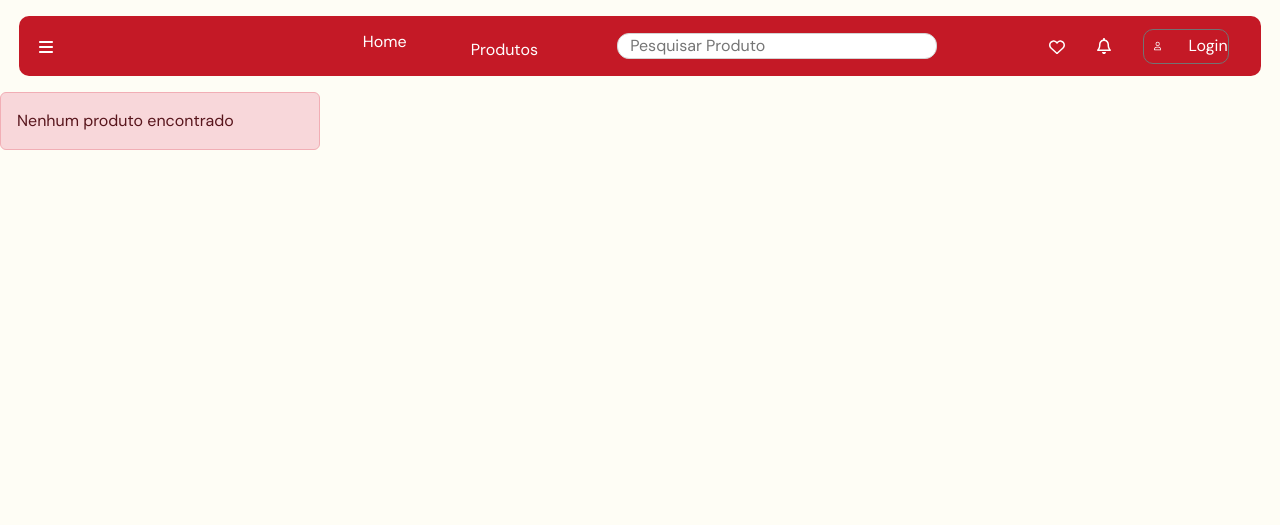
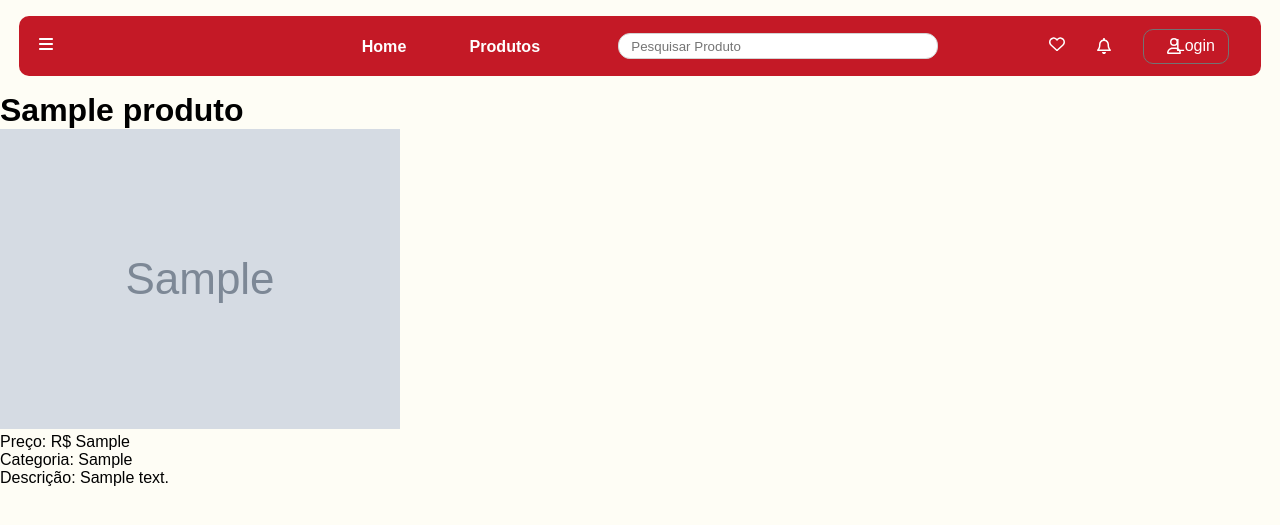
Before and after one commit to CamilaCecilio/projeto-offers, a PHP site: page /infoProduto.php?id=1 in a window 1280 px wide. Shown: the top 525 px of the page. Run offline with PHP 8.4, Linux system fonts and the light colour scheme; tables that the repository leaves empty or names only in its code hold one stand-in row (values such as "Sample post"); grey boxes marked "Sample" are stand-in pictures.

Commit message:
info_produto

```diff
--- a/infoProduto.php
+++ b/infoProduto.php
@@ -1,6 +1,32 @@
 <?php
 // Conexão com o banco de dados
 include "conexaoBD.php";
+
+// Verifica se o parâmetro 'id' está presente na URL
+if (isset($_GET['id'])) {
+    $id_produto = $_GET['id'];
+
+    // Consulta SQL para obter os detalhes do produto pelo ID
+    $sql = "SELECT * FROM produto WHERE id_produto = ?";
+    $stmt = $conn->prepare($sql);
+    $stmt->bind_param("i", $id_produto);
+    $stmt->execute();
+    $result = $stmt->get_result();
+
+    // Verifica se o produto foi encontrado
+    if ($result->num_rows > 0) {
+        $produto = $result->fetch_assoc();
+    } else {
+        echo "Produto não encontrado.";
+        exit;
+    }
+} else {
+    echo "ID do produto não fornecido.";
+    exit;
+}
+
+$limite = 6;
+$contador = 0;
 
 session_start(); // Inicia a sessão (se já não estiver iniciada)
 
@@ -11,12 +37,7 @@ if (isset($_SESSION['nome'])) {
     $nomeUsuario = '<a href="login.php">Login</a>'; // Define um link de login como padrão se o usuário não estiver logado
     $mostrarLogout = false; // Define como falso para não mostrar o dropdown de logout
 }
-
-$result = 0;
-
-
 ?>
-
 
 <!DOCTYPE html>
 <html lang="pt-BR">
@@ -24,23 +45,12 @@ $result = 0;
 <head>
     <meta charset="UTF-8">
     <meta name="viewport" content="width=device-width, initial-scale=1.0">
-    <link rel="preconnect" href="https://fonts.googleapis.com"> <!-- FONTE -->
-    <link rel="preconnect" href="https://fonts.gstatic.com" crossorigin> <!-- FONTE -->
-    <link href="https://fonts.googleapis.com/css2?family=DM+Sans:ital,opsz@0,9..40;1,9..40&display=swap"
-        rel="stylesheet"> <!-- FONTE -->
-    <link rel="preconnect" href="https://fonts.googleapis.com"> <!-- FONTE -->
-    <link rel="preconnect" href="https://fonts.gstatic.com" crossorigin> <!-- FONTE -->
-    <link href="https://fonts.googleapis.com/css2?family=DM+Sans:ital,opsz,wght@0,9..40,700;1,9..40,700&display=swap"
-        rel="stylesheet"> <!-- FONTE -->
-    <link href="https://cdn.jsdelivr.net/npm/bootstrap@5.3.3/dist/css/bootstrap.min.css" rel="stylesheet"
-        integrity="sha384-QWTKZyjpPEjISv5WaRU9OFeRpok6YctnYmDr5pNlyT2bRjXh0JMhjY6hW+ALEwIH" crossorigin="anonymous">
-    <link href="actions/insertProduto.php"> <!-- ARQUIVO INSERT -->
     <link rel="stylesheet" href="css/main.css"> <!-- CSS -->
-    <title>Offers</title>
+    <title>Detalhes do Produto</title>
 </head>
 
 <body>
-    <div id="headid">
+<div id="headid">
         <div id="menu">
             <svg xmlns="http://www.w3.org/2000/svg" height="1em"
                 viewBox="0 0 448 512"><!--!Font Awesome Free 6.5.2 by @fontawesome - https://fontawesome.com License - https://fontawesome.com/license/free Copyright 2024 Fonticons, Inc.-->
@@ -100,45 +110,13 @@ $result = 0;
     </div>
     </div>
 
-    <?php
-
-    if (isset($_GET['id_produto'])) {
-        $id = $_GET['id_produto'];
-        try {
-            //Criar o comando
-            $sql = "SELECT * FROM produto WHERE id_produto = '$id'";
-            //Executar o comando
-            $result = $conn->query($sql);
-        } catch (Exception $e) {
-
-            echo "<div class='alert alert-danger' role='alert'>Erro ao processar</div>";
-        }
-    }
-
-    ?>
-
-    <form action="<?= $_SERVER['PHP_SELF'] ?>" method="post"></form>
-    <?php
-    if ($result && $result->num_rows > 0) {
-        foreach ($result as $produto) {
-            ?>
-
-            <div><?php echo $produto['id_produto']; ?></div>
-            <div class="nome_produto">
-                <?php echo $produto['nome_produto']; ?>
-            </div>
-
-
-            <?php
-        }
-    } else {
-        echo "<div class='alert alert-danger'  style='width:20rem'role='alert'> Nenhum produto encontrado</div>";
-    }
-    ?>
-    </form>
-    </form>
-
+    <div class="produto-detalhes">
+        <h1><?php echo htmlspecialchars($produto['nome_produto'], ENT_QUOTES, 'UTF-8'); ?></h1>
+        <img src="<?php echo htmlspecialchars($produto['img_produto'], ENT_QUOTES, 'UTF-8'); ?>" alt="Imagem do Produto">
+        <p>Preço: R$ <?php echo htmlspecialchars($produto['preco'], ENT_QUOTES, 'UTF-8'); ?></p>
+        <p>Categoria: <?php echo htmlspecialchars($produto['categoria'], ENT_QUOTES, 'UTF-8'); ?></p>
+        <p>Descrição: <?php echo htmlspecialchars($produto['descricao'], ENT_QUOTES, 'UTF-8'); ?></p>
+    </div>
 </body>
 
-
 </html>
```
Also changed, not shown: index.php (+6 -3 lines).
